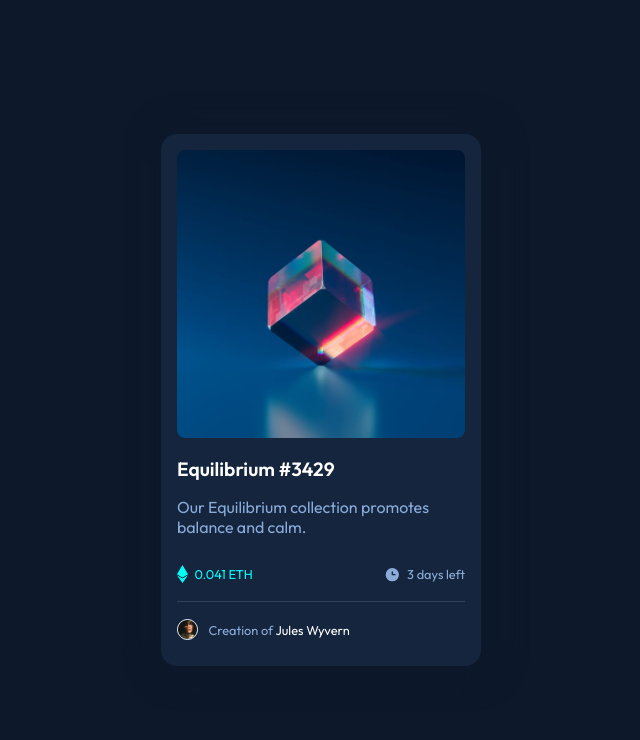
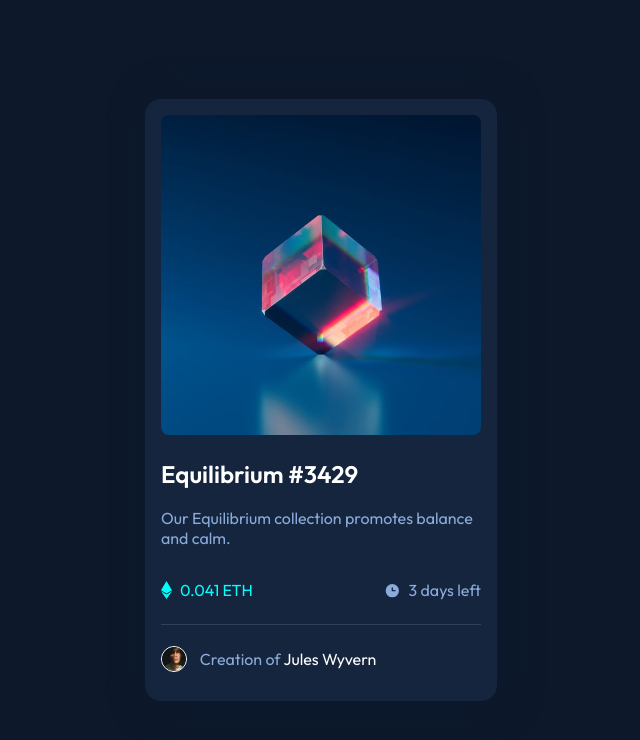
Before and after one commit to SharifulPradhan/NFT-preview-card-component, a plain HTML site: page index.html in a window 1280 px wide. Shown: the whole page, without its empty margins (319-959 px from the left). Drawn offline with Linux system fonts and the light colour scheme.

Commit message:
completed the challenge

```diff
--- a/style.css
+++ b/style.css
@@ -20,7 +20,7 @@ body {
 
 .card-wrapper {
   margin: 0 auto;
-  width: 20em;
+  width: 22em;
   text-align: center;
   background-color: var(--card-BG);
   border-radius: 1em;
@@ -42,7 +42,6 @@ body {
 
 .card-content h2 {
   color: var(--heading-color);
-  font-size: 1.2em;
 }
 
 .card-content h2:hover {
@@ -53,7 +52,7 @@ body {
 .price-time {
   display: flex;
   justify-content: space-between;
-  font-size: .8em;
+  font-size: 16px;
   margin-bottom: .5em;
 }
 
@@ -74,7 +73,7 @@ body {
 
 .card-footer {
   color: hsl(215, 51%, 70%);
-  font-size: .8em;
+  font-size: 16px;
   font-weight: 400;
   display: flex;
   align-items: center;
```
